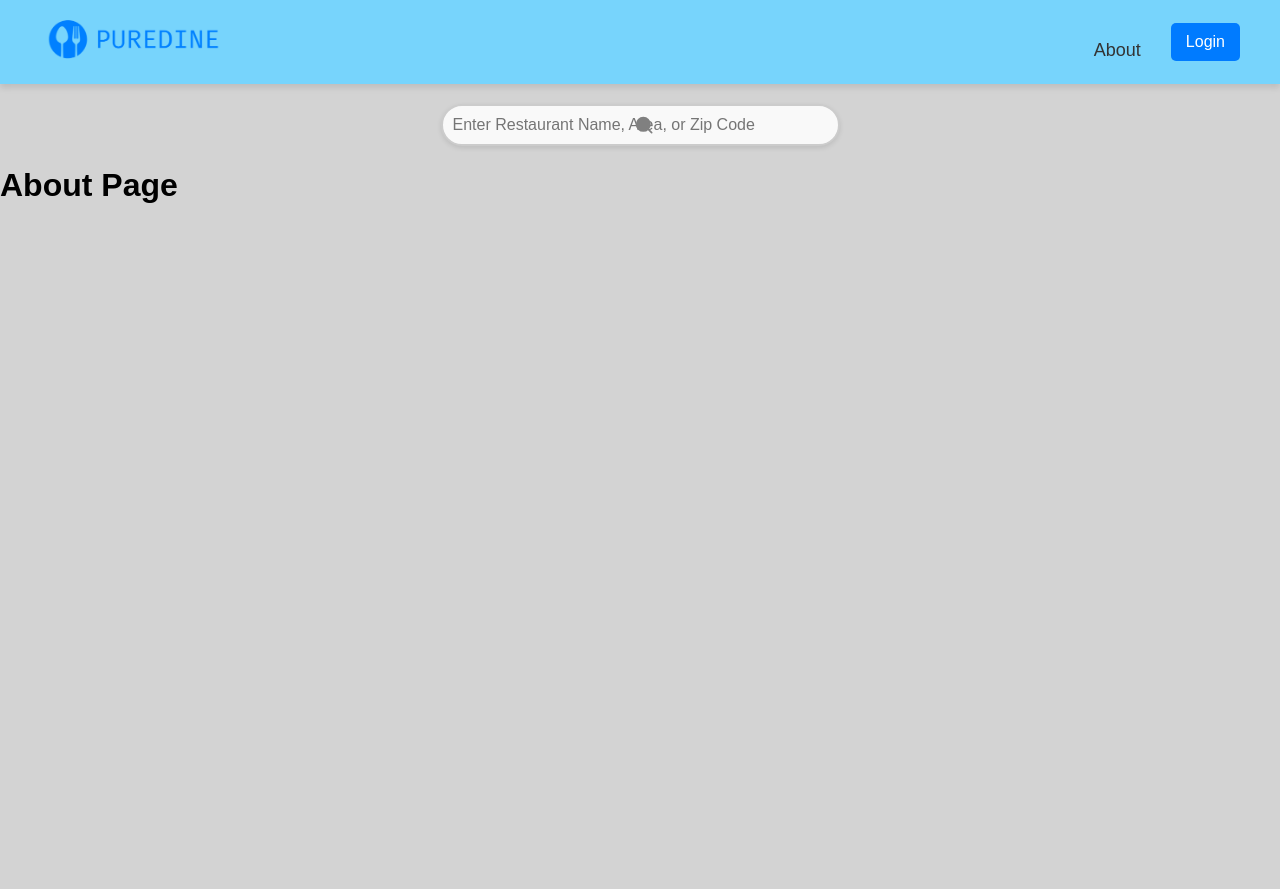
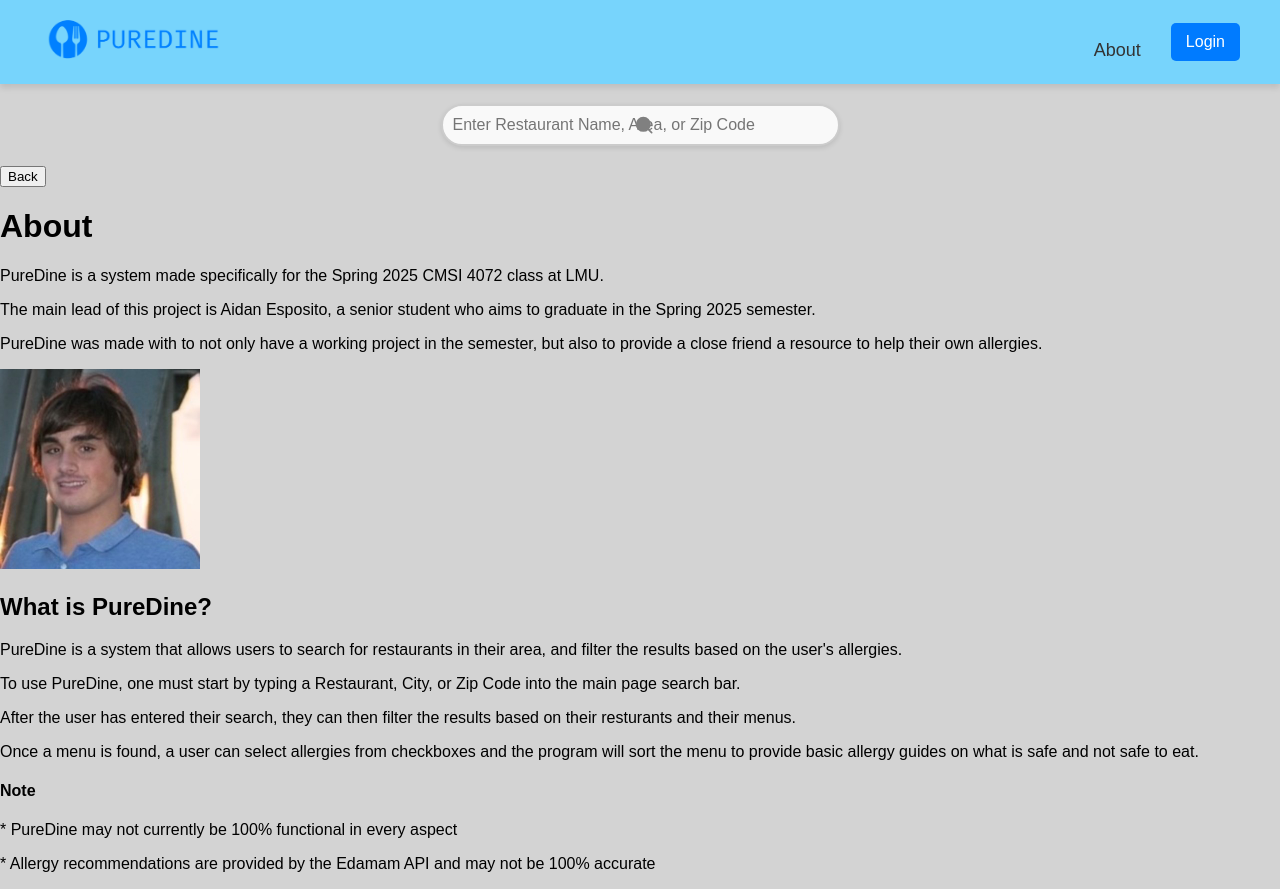
Before and after one commit to AidanEsposito/PureDine-CMSI-4072, a React (Create React App) app in the folder puredine/: page /about in a window 1280 px wide. Before the commit the page ends 800 px from the top, so only its background shows below. Built offline with nearby package versions, Linux system fonts and the light colour scheme.

Commit message:
Adding working about page + API starts

```diff
--- /dev/null
+++ b/puredine/src/About.css
@@ -0,0 +1,5 @@
+.About-Text{
+    margin-left: auto;
+    margin-right: auto;
+    width: 8em
+}
--- /dev/null
+++ b/puredine/src/About.js
@@ -0,0 +1,34 @@
+import { useNavigate } from 'react-router-dom';
+import Aidan from './Images/Aidan.jpeg';
+
+function About() {
+
+    const navigate = useNavigate();
+
+    return (
+            <div>
+                <button className="Back-Button" onClick={() => navigate("/")}>Back</button>
+                <div className="About-Text">
+                    <h1>About</h1>
+                    <p>PureDine is a system made specifically for the Spring 2025 CMSI 4072 class at LMU.</p>
+                    <p>The main lead of this project is Aidan Esposito, a senior student who aims to graduate in the Spring 2025 semester.</p>
+                    <p>PureDine was made with to not only have a working project in the semester, but also to provide a close friend a resource to help their own allergies.</p>
+                    <img src={Aidan} alt="Aidan Esposito" style={{width: 200, height: 200}} />
+
+
+                    <h2>What is PureDine?</h2>
+                    <p>PureDine is a system that allows users to search for restaurants in their area, and filter the results based on the user's allergies.</p>
+                    <p>To use PureDine, one must start by typing a Restaurant, City, or Zip Code into the main page search bar.</p>
+                    <p>After the user has entered their search, they can then filter the results based on their resturants and their menus.</p>
+                    <p>Once a menu is found, a user can select allergies from checkboxes and the program will sort the menu to provide basic allergy guides on what is safe and not safe to eat.</p>
+
+                    <h4>Note</h4>
+                    <p>* PureDine may not currently be 100% functional in every aspect</p>
+                    <p>* Allergy recommendations are provided by the Edamam API and may not be 100% accurate</p>
+                </div>
+            </div>
+    );
+
+}
+
+export default About;
--- a/puredine/src/Webpages/About.js
+++ /dev/null
@@ -1,8 +0,0 @@
-import { BrowserRouter, Routes, Route } from 'react-router-dom';
-// import App from './App.js'
-
-function About() {
-    return <h1>About Page</h1>
-}
-
-export default About;
```
Also changed, not shown: puredine/src/Api.js (added, +25 -0 lines), puredine/src/App.js (+5 -2 lines), puredine/src/Images/Aidan.jpeg (added).
